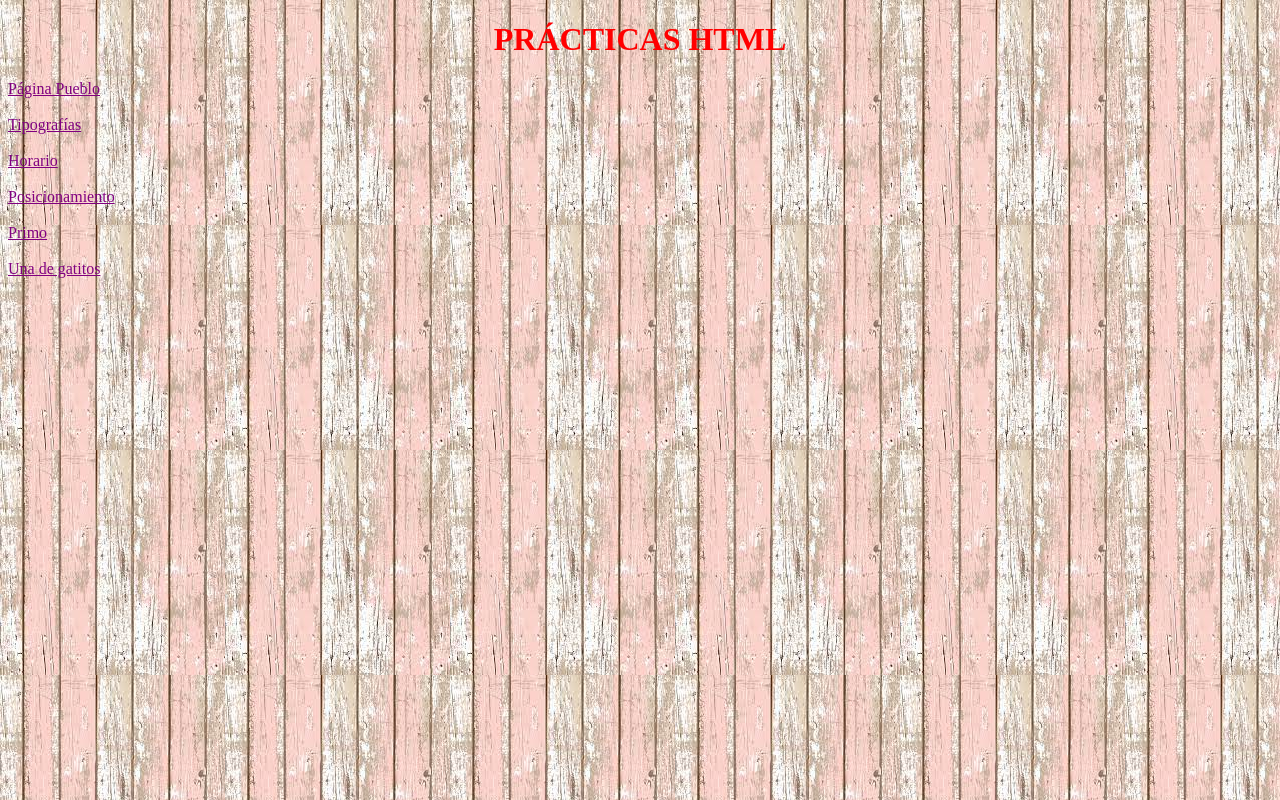
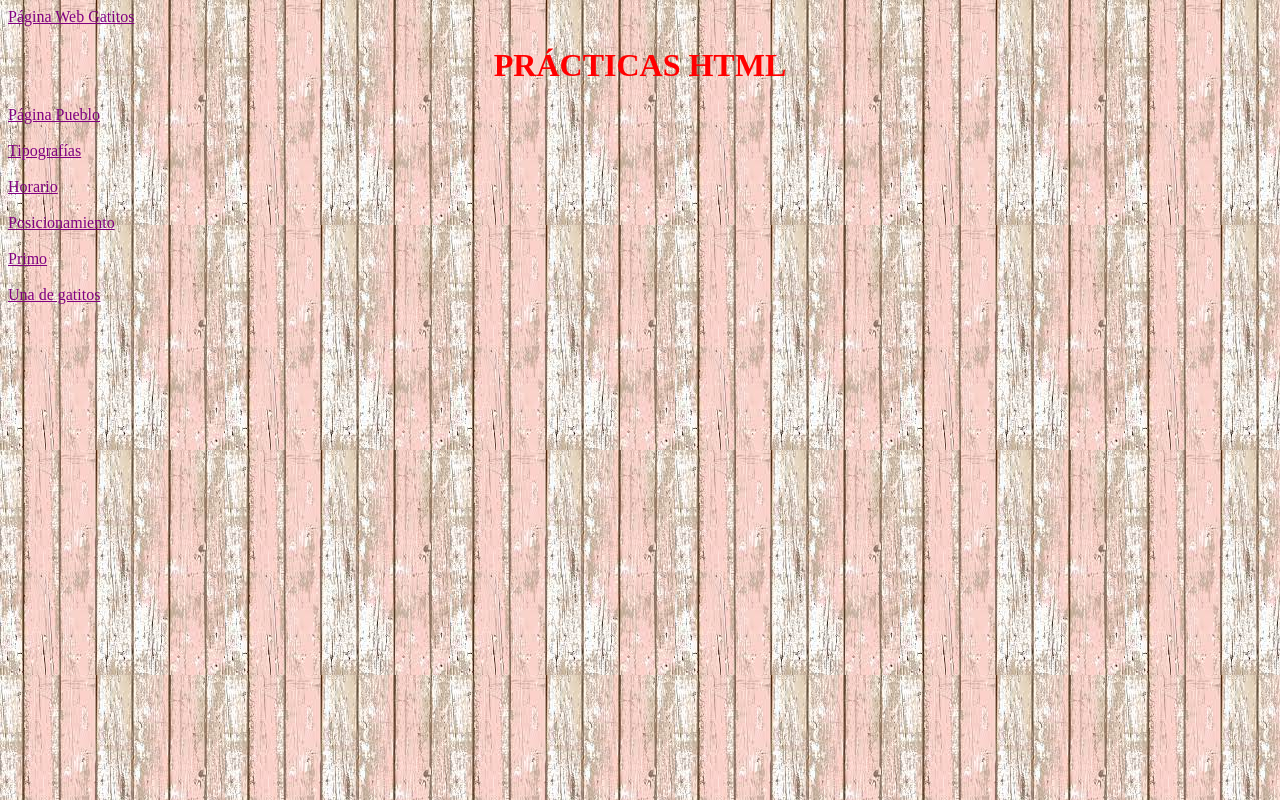
Before and after one commit to Josema1999/LenguajeJm, a plain HTML site: page index.html in a window 1280 px wide. Drawn offline with Linux system fonts and the light colour scheme.

Commit message:
Update index.html

```diff
--- a/index.html
+++ b/index.html
@@ -6,6 +6,7 @@
 	<meta charset="utf-8">
 </head>
 <body>
+	<a href="https://gatitoss69.github.io/losgatitos/index.html">Página Web Gatitos</a>
 	<h1>PRÁCTICAS HTML</h1>
 	<section>
 		<a class="paco" href="./Practica1/Estepona.html">Página Pueblo</a></br></br>
```
